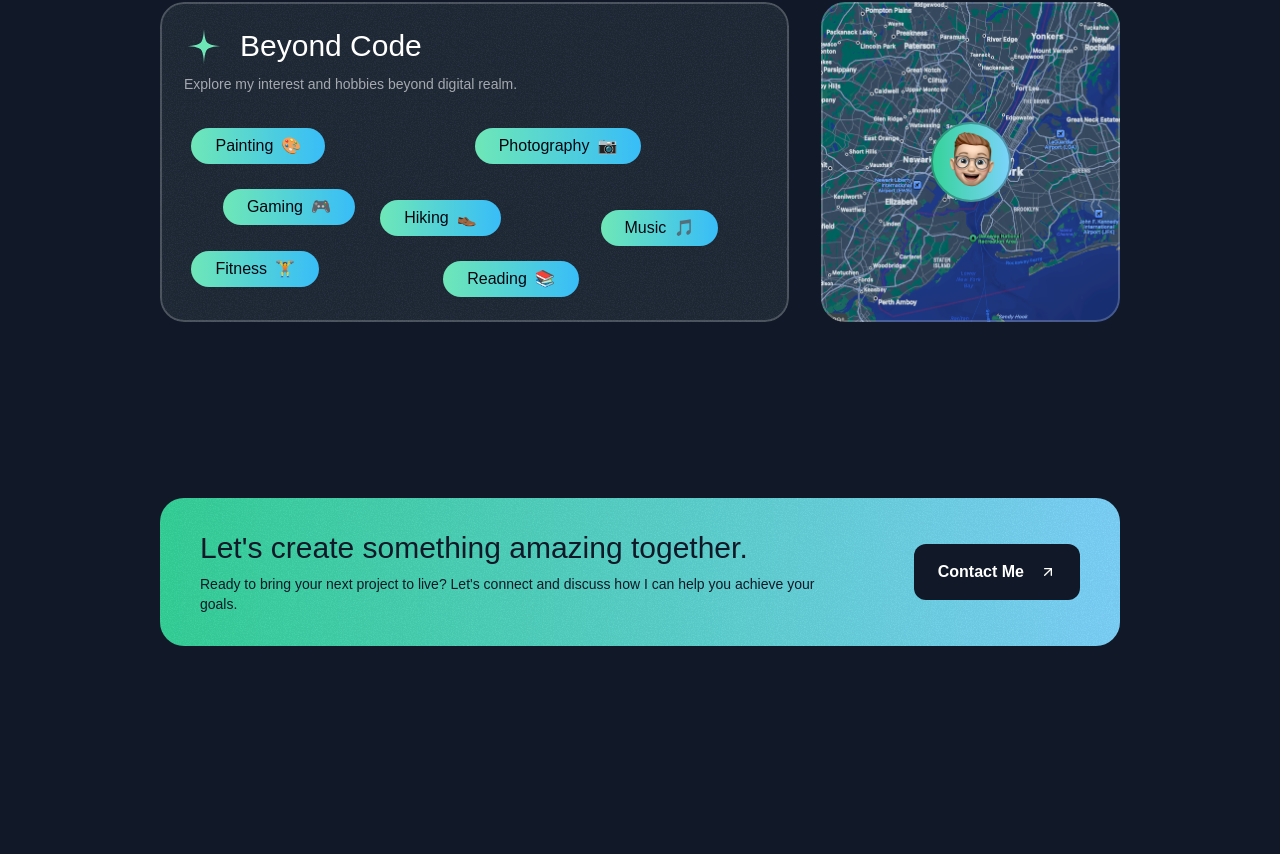
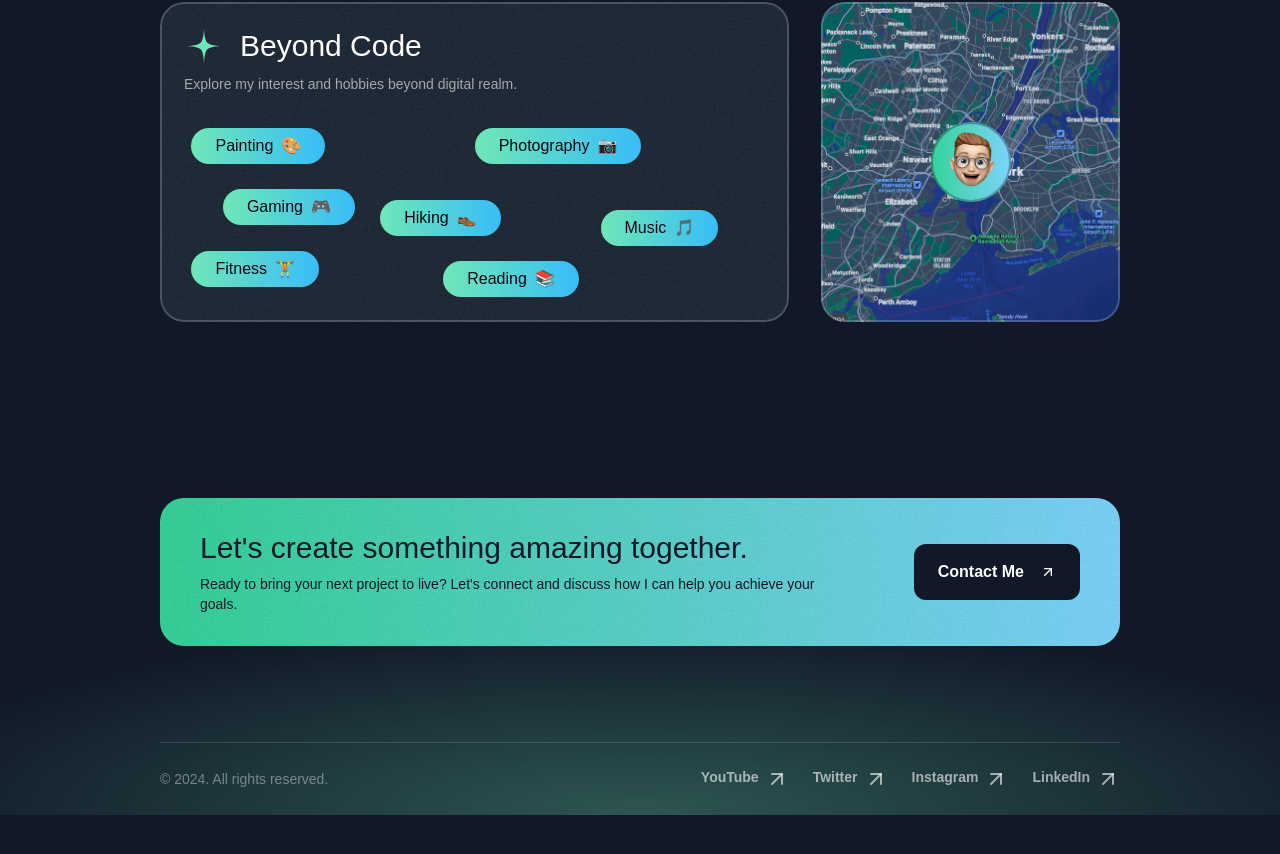
Before and after one commit to satyadalei/portfolio3, a Next.js app: page / in a window 1280 px wide. Shown: the part 4498-5352 px from the top of the page. After the commit the page ends 5313 px from the top, so only its background shows below. Built offline with nearby package versions, Linux system fonts and the light colour scheme; a web font is replaced by a local one.

Commit message:
Completed footer section

```diff
--- a/src/app/page.tsx
+++ b/src/app/page.tsx
@@ -1,5 +1,6 @@
 import { AboutSection } from "@/sections/About";
 import { ContactSection } from "@/sections/Contact";
+import { Footer } from "@/sections/Footer";
 import { Header } from "@/sections/Header";
 import { HeroSection } from "@/sections/Hero";
 import { ProjectsSection } from "@/sections/Projects";
@@ -16,6 +17,7 @@ export default function Home() {
       <TestimonialsSection />
       <AboutSection />
       <ContactSection />
+      <Footer />
     </div>
   );
 }
--- a/src/sections/Contact.tsx
+++ b/src/sections/Contact.tsx
@@ -2,7 +2,7 @@ import ArrowIcon from "@/assets/icons/arrow-up-right.svg";
 import grainImage from "@/assets/images/grain.jpg";
 export const ContactSection = () => {
   return (
-    <div className="pt-14 lg:pt-20 pb-[1200px]">
+    <div className="pt-14 lg:pt-20">
       <div className="container">
         <div className="bg-gradient-to-r from-emerald-400 to-sky-300 rounded-3xl py-8 px-10 text-gray-900 text-center md:text-left relative overflow-hidden z-0 md:flex items-center gap-10 md:gap-16">
           <div
--- a/src/sections/Footer.tsx
+++ b/src/sections/Footer.tsx
@@ -1,3 +1,46 @@
+import ArrowRightUpIcon from "@/assets/icons/arrow-up-right.svg";
+
+const footerLinks = [
+  {
+    title: "YouTube",
+    href: "",
+  },
+  {
+    title: "Twitter",
+    href: "",
+  },
+  {
+    title: "Instagram",
+    href: "",
+  },
+  {
+    title: "LinkedIn",
+    href: "",
+  },
+];
 export const Footer = () => {
-  return <div>Footer Section</div>;
+  return (
+    <footer className="pt-24 relative overflow-clip z-10">
+      <div className="absolute h-[400px] w-[1600px] bg-emerald-300 left-1/2 bottom-0 -translate-x-1/2 [mask-image:radial-gradient(50%_50%_at_bottom_center,black,transparent)] opacity-20 md:opacity-30 -z-10"></div>
+      <div className="container">
+        <div className="border-t border-white/15 py-6 text-sm flex flex-col md:flex-row md:justify-between gap-10 items-center">
+          <p className="text-white/40">&copy; 2024. All rights reserved.</p>
+          <nav className="flex flex-col md:flex-row items-center gap-6 text-white/60">
+            {footerLinks.map((link, _) => {
+              return (
+                <a
+                  className="inline-flex gap-1.5 font-semibold cursor-pointer"
+                  key={link.title}
+                  href={link.href}
+                >
+                  <span>{link.title}</span>
+                  <ArrowRightUpIcon />
+                </a>
+              );
+            })}
+          </nav>
+        </div>
+      </div>
+    </footer>
+  );
 };
```
